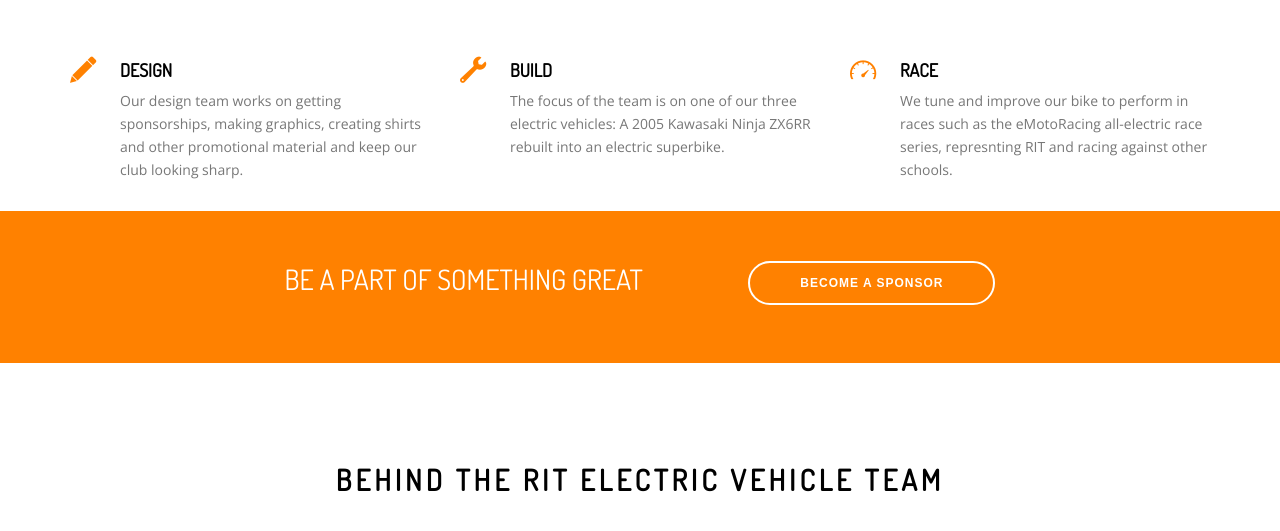
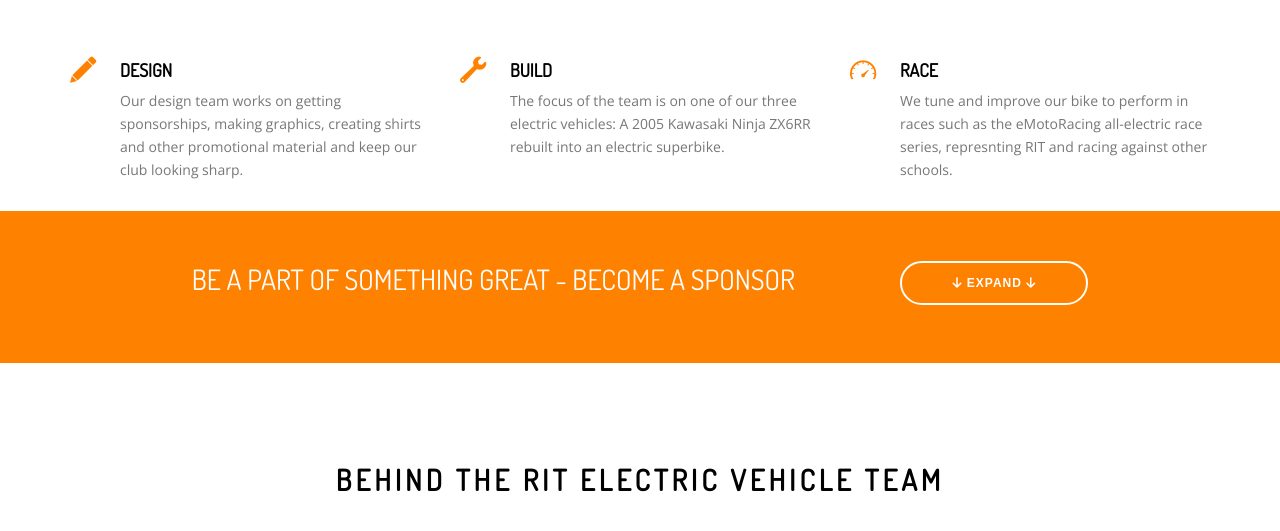
Before and after one commit to RIT-EVT/RIT-EVT.github.io, a Jekyll site: the page built from index.html, in a window 1280 px wide and 900 px high, scrolled down 710 px, cut to the strip 0-533 px from the top of the window. Built offline with Jekyll 4.4.1, drawn with Linux system fonts in a browser that asks for light colours; nearby versions of some CDN libraries; some web fonts are replaced; the list of posts is cut into pages by our own code.

Commit message:
Initial code for turning the sponsor button into an expanding information center with a button

```diff
--- a/index.html
+++ b/index.html
@@ -88,14 +88,21 @@
             </div><!--servicev2 -->
         </div>
     </div><!--row end-->
-</div><!--intro with services end-->
+</div>
+
+<!--Start of sponsorship expansion-->
 <div class="cta-bg">
-    <div class="container text-center">
-        <h3>Be a part of something great
-            <a href="assets/documents/SponsorshipPacket2015-2016.pdf" target="_blank" class="btn btn-lg btn-white btn-radius">Become a sponsor</a>
+    <div id="accordion" class="container text-center">
+        <h3>Be a part of something great - Become a sponsor
+            <a class="btn btn-lg btn-white btn-radius collapsed" data-toggle="collapse" data-parent="#accordion" href="#collapseOne" aria-expanded="false"><i class="fa fa-arrow-down"></i> Expand <i class="fa fa-arrow-down"></i></a>
         </h3>
+        <div id="collapseOne" class="collapse" aria-expanded="false" style="height: 0px;">
+
+            <p>Anim pariatur cliche reprehenderit, enim eiusmod high life accusamus terry richardson ad squid. 3 wolf moon officia aute, non cupidatat skateboard dolor brunch. Food truck quinoa nesciunt laborum eiusmod. Brunch 3 wolf moon tempor, sunt aliqua put a bird on it squid single-origin coffee nulla assumenda shoreditch et. Nihil anim keffiyeh helvetica, craft beer labore wes anderson cred nesciunt sapiente ea proident. Ad vegan excepteur butcher vice lomo. Leggings occaecat craft beer farm-to-table, raw denim aesthetic synth nesciunt you probably haven't heard of them accusamus labore sustainable VHS. <br><a href="assets/documents/SponsorshipPacket2015-2016.pdf" target="_blank" class="btn btn-lg btn-white btn-radius"></a></p>
+        </div>
     </div>
 </div>
+
 <div class="space-70"></div>
 <!--
 <div class="container">
```
